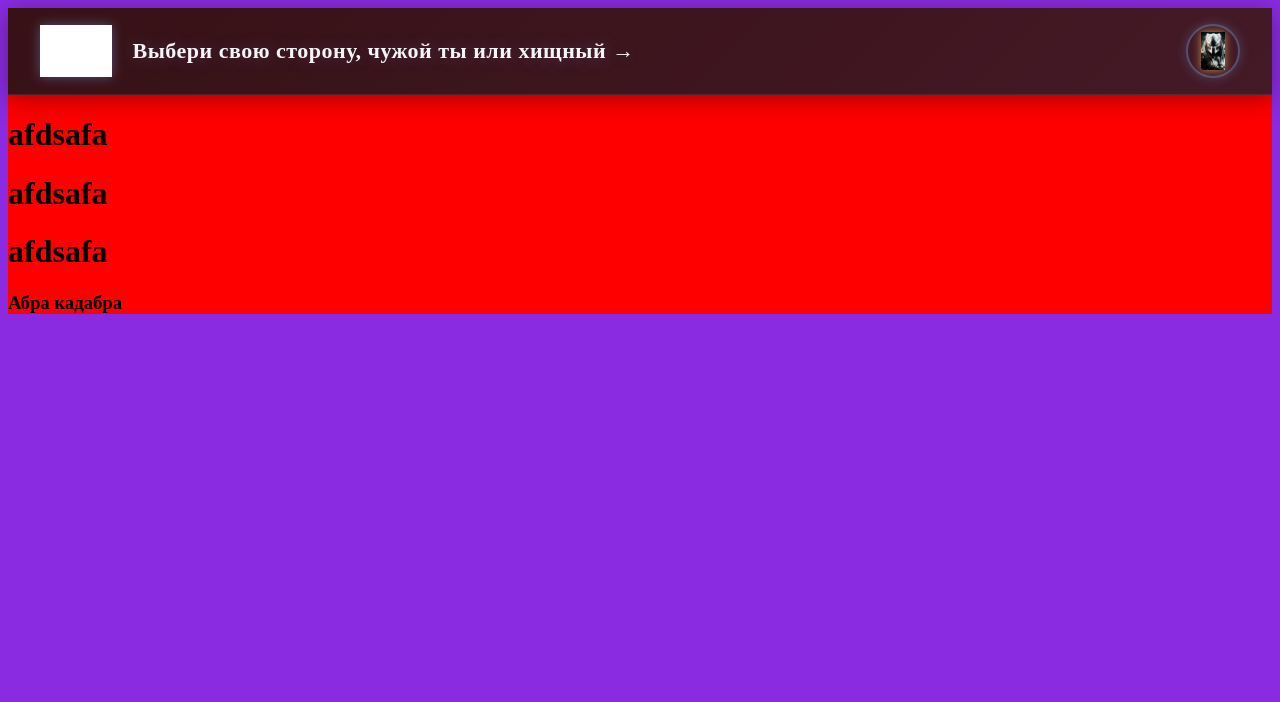
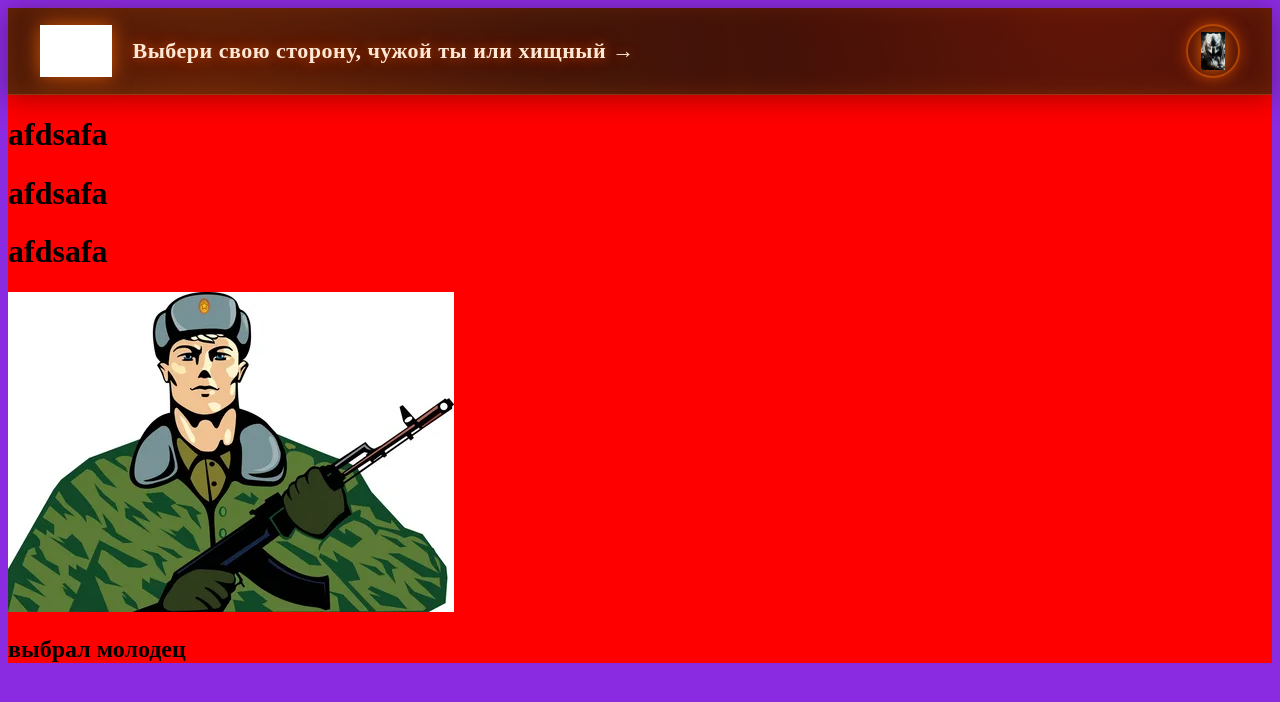
Before and after one commit to Igor9595/LandingSite, a React (Vite) app in the folder vite-project/: page / in a window 1280 px wide. Shown: the top 702 px of the page. Built offline with nearby package versions, Linux system fonts and the light colour scheme.

Commit message:
исправил фоотер

```diff
--- a/vite-project/src/Component/Footer.jsx
+++ b/vite-project/src/Component/Footer.jsx
@@ -1,7 +1,7 @@
 import { useContext } from "react"
 
 import style from "./style/Footer.module.css"
-
+import logo from "./Assets/AAAAA.png"
 import { currentTheme } from "../Contexts"
 
 function Footer() {
@@ -9,9 +9,10 @@ function Footer() {
   const theme= useContext(currentTheme)
   return (
     <footer className= {style.footerWrapper} data_theme = {theme}>
-
-        <h3>Абра кадабра</h3>
-
+       <img className={style.logo} data_theme = {theme} src={logo}/>
+            <h2 className={style.title} data_theme = {theme}>
+              выбрал молодец
+            </h2>
      </footer>
   )
 }
--- a/vite-project/src/Component/Header.jsx
+++ b/vite-project/src/Component/Header.jsx
@@ -23,8 +23,6 @@ function Header({switchTheme}) {
         {
           theme == "dark" ? <img src={BBBBB}></img > : <img src={CCCCC}></img>
         }
-
-
       </button>
   </header>
 )
--- a/vite-project/src/Component/style/Header.module.css
+++ b/vite-project/src/Component/style/Header.module.css
@@ -1,3 +1,4 @@
+/* ===== Базовые стили ===== */
 .headerclass {
   display: flex;
   align-items: center;
@@ -10,28 +11,94 @@
   backdrop-filter: blur(12px);
   -webkit-backdrop-filter: blur(12px);
   border-bottom: 1px solid transparent;
-  transition: background-color 0.35s ease, color 0.35s ease, border-color 0.35s ease, box-shadow 0.35s ease;
+  transition: background 0.45s ease, color 0.45s ease, border-color 0.45s ease, box-shadow 0.45s ease;
 }
 
+/* ===== Тёмная тема — огонь ===== */
 .headerclass[data_theme="dark"] {
-  background: linear-gradient(135deg, rgba(20, 20, 25, 0.85), rgba(35, 30, 45, 0.85));
-  color: #f5f5f7;
-  border-bottom-color: rgba(255, 255, 255, 0.08);
-  box-shadow: 0 4px 24px rgba(0, 0, 0, 0.35);
+  background:
+    radial-gradient(circle at 15% 120%, rgba(255, 90, 0, 0.28), transparent 55%),
+    radial-gradient(circle at 85% -20%, rgba(255, 40, 0, 0.22), transparent 50%),
+    linear-gradient(135deg, rgba(18, 12, 10, 0.92), rgba(40, 18, 8, 0.92));
+  color: #ffe9d6;
+  border-bottom-color: rgba(255, 120, 30, 0.35);
+  box-shadow:
+    0 4px 24px rgba(0, 0, 0, 0.45),
+    inset 0 -2px 20px rgba(255, 90, 0, 0.15);
+  animation: fireGlow 3s ease-in-out infinite alternate;
 }
 
-.headerclass[data_theme="light"] {
-  background: linear-gradient(135deg, rgba(255, 255, 255, 0.9), rgba(245, 247, 250, 0.9));
-  color: #1a1a1a;
-  border-bottom-color: rgba(0, 0, 0, 0.08);
-  box-shadow: 0 4px 24px rgba(0, 0, 0, 0.08);
+@keyframes fireGlow {
+  0% {
+    box-shadow:
+      0 4px 24px rgba(0, 0, 0, 0.45),
+      inset 0 -2px 20px rgba(255, 90, 0, 0.12);
+  }
+  50% {
+    box-shadow:
+      0 4px 28px rgba(255, 70, 0, 0.25),
+      inset 0 -2px 26px rgba(255, 140, 30, 0.28);
+  }
+  100% {
+    box-shadow:
+      0 4px 32px rgba(255, 90, 0, 0.35),
+      inset 0 -2px 32px rgba(255, 170, 40, 0.22);
+  }
 }
 
+/* ===== Светлая тема — молнии ===== */
+.headerclass[data_theme="light"] {
+  background:
+    radial-gradient(circle at 15% 120%, rgba(90, 160, 255, 0.18), transparent 55%),
+    radial-gradient(circle at 85% -20%, rgba(140, 200, 255, 0.22), transparent 50%),
+    linear-gradient(135deg, rgba(255, 255, 255, 0.95), rgba(235, 244, 255, 0.95));
+  color: #0f2033;
+  border-bottom-color: rgba(70, 140, 255, 0.35);
+  box-shadow:
+    0 4px 24px rgba(0, 0, 0, 0.08),
+    inset 0 -2px 18px rgba(90, 160, 255, 0.15);
+  animation: lightningGlow 3.5s ease-in-out infinite;
+}
+
+@keyframes lightningGlow {
+  0%, 100% {
+    box-shadow:
+      0 4px 24px rgba(0, 0, 0, 0.08),
+      inset 0 -2px 18px rgba(90, 160, 255, 0.12);
+  }
+  42% {
+    box-shadow:
+      0 4px 24px rgba(0, 0, 0, 0.08),
+      inset 0 -2px 18px rgba(90, 160, 255, 0.18);
+  }
+  44% {
+    box-shadow:
+      0 0 40px rgba(140, 200, 255, 0.75),
+      inset 0 -2px 40px rgba(180, 220, 255, 0.85);
+  }
+  46% {
+    box-shadow:
+      0 4px 24px rgba(0, 0, 0, 0.08),
+      inset 0 -2px 18px rgba(90, 160, 255, 0.18);
+  }
+  48% {
+    box-shadow:
+      0 0 30px rgba(140, 200, 255, 0.55),
+      inset 0 -2px 30px rgba(180, 220, 255, 0.7);
+  }
+  50% {
+    box-shadow:
+      0 4px 24px rgba(0, 0, 0, 0.08),
+      inset 0 -2px 18px rgba(90, 160, 255, 0.12);
+  }
+}
+
+/* ===== Логотип ===== */
 .logo {
   height: 52px;
   width: auto;
   object-fit: contain;
-  transition: filter 0.35s ease, transform 0.3s ease;
+  transition: filter 0.45s ease, transform 0.3s ease;
 }
 
 .logo:hover {
@@ -39,13 +106,14 @@
 }
 
 .logo[data_theme="dark"] {
-  filter: brightness(0) invert(1) drop-shadow(0 0 6px rgba(120, 180, 255, 0.4));
+  filter: brightness(0) invert(1) drop-shadow(0 0 10px rgba(255, 110, 0, 0.7));
 }
 
 .logo[data_theme="light"] {
-  filter: drop-shadow(0 0 6px rgba(0, 0, 0, 0.15));
+  filter: drop-shadow(0 0 10px rgba(90, 160, 255, 0.55));
 }
 
+/* ===== Заголовок ===== */
 .title {
   font-size: 22px;
   font-weight: 700;
@@ -53,19 +121,38 @@
   margin: 0;
   flex: 1;
   line-height: 1.3;
-  transition: color 0.35s ease, text-shadow 0.35s ease;
+  transition: color 0.45s ease, text-shadow 0.45s ease;
 }
 
 .title[data_theme="dark"] {
-  color: #f5f5f7;
-  text-shadow: 0 0 18px rgba(120, 180, 255, 0.25);
+  color: #ffe9d6;
+  text-shadow:
+    0 0 12px rgba(255, 90, 0, 0.6),
+    0 0 28px rgba(255, 40, 0, 0.35);
+  animation: fireText 2.5s ease-in-out infinite alternate;
+}
+
+@keyframes fireText {
+  from {
+    text-shadow:
+      0 0 10px rgba(255, 90, 0, 0.5),
+      0 0 24px rgba(255, 40, 0, 0.25);
+  }
+  to {
+    text-shadow:
+      0 0 16px rgba(255, 140, 0, 0.75),
+      0 0 36px rgba(255, 60, 0, 0.45);
+  }
 }
 
 .title[data_theme="light"] {
-  color: #1a1a1a;
-  text-shadow: 0 0 18px rgba(0, 0, 0, 0.06);
+  color: #0f2033;
+  text-shadow:
+    0 0 10px rgba(90, 160, 255, 0.55),
+    0 0 24px rgba(140, 200, 255, 0.35);
 }
 
+/* ===== Кнопка переключения ===== */
 .switchBtnTheme {
   background: transparent;
   border: 2px solid transparent;
@@ -75,26 +162,33 @@
   display: flex;
   align-items: center;
   justify-content: center;
-  transition: transform 0.25s ease, border-color 0.35s ease, box-shadow 0.35s ease, background-color 0.35s ease;
+  transition: transform 0.25s ease, border-color 0.45s ease, box-shadow 0.45s ease, background-color 0.45s ease;
 }
 
 .switchBtnTheme[data_theme="dark"] {
-  border-color: rgba(120, 180, 255, 0.35);
-  box-shadow: 0 0 12px rgba(120, 180, 255, 0.25);
+  border-color: rgba(255, 110, 0, 0.5);
+  box-shadow: 0 0 16px rgba(255, 90, 0, 0.45);
 }
 
 .switchBtnTheme[data_theme="light"] {
-  border-color: rgba(255, 160, 60, 0.45);
-  box-shadow: 0 0 12px rgba(255, 160, 60, 0.25);
+  border-color: rgba(90, 160, 255, 0.5);
+  box-shadow: 0 0 16px rgba(90, 160, 255, 0.4);
 }
 
 .switchBtnTheme:hover {
   transform: scale(1.12) rotate(15deg);
-  box-shadow: 0 0 22px rgba(120, 180, 255, 0.55);
+}
+
+.switchBtnTheme[data_theme="dark"]:hover {
+  box-shadow: 0 0 28px rgba(255, 120, 0, 0.75);
+}
+
+.switchBtnTheme[data_theme="light"]:hover {
+  box-shadow: 0 0 28px rgba(120, 190, 255, 0.8);
 }
 
 .switchBtnTheme:active {
-  transform: scale(0.95);
+  transform: scale(0.92);
 }
 
 .switchBtnTheme img {
@@ -105,9 +199,48 @@
 }
 
 .switchBtnTheme[data_theme="dark"] img {
-  filter: drop-shadow(0 0 4px rgba(255, 220, 120, 0.6));
+  filter: drop-shadow(0 0 8px rgba(255, 120, 0, 0.8));
 }
 
 .switchBtnTheme[data_theme="light"] img {
-  filter: drop-shadow(0 0 4px rgba(60, 60, 90, 0.4));
+  filter: drop-shadow(0 0 8px rgba(90, 160, 255, 0.8));
 }
+
+/* ===== Вспышка при смене темы ===== */
+.headerclass::before,
+.headerclass::after {
+  content: "";
+  position: absolute;
+  inset: 0;
+  pointer-events: none;
+  opacity: 0;
+  z-index: -1;
+}
+
+/* Огненная вспышка для тёмной темы */
+.headerclass[data_theme="dark"]::before {
+  background: radial-gradient(circle at 50% 50%, rgba(255, 160, 40, 0.85), rgba(255, 60, 0, 0.4) 40%, transparent 70%);
+  animation: fireFlash 0.9s ease-out;
+}
+
+@keyframes fireFlash {
+  0% { opacity: 0; transform: scale(0.6); }
+  25% { opacity: 1; transform: scale(1.1); }
+  100% { opacity: 0; transform: scale(1.4); }
+}
+
+/* Молниевая вспышка для светлой темы */
+.headerclass[data_theme="light"]::after {
+  background:
+    linear-gradient(115deg, transparent 40%, rgba(180, 220, 255, 0.95) 45%, rgba(255, 255, 255, 1) 47%, rgba(180, 220, 255, 0.95) 49%, transparent 55%),
+    radial-gradient(circle at 50% 50%, rgba(140, 200, 255, 0.7), transparent 60%);
+  animation: lightningFlash 0.7s ease-out;
+}
+
+@keyframes lightningFlash {
+  0% { opacity: 0; filter: blur(6px); }
+  15% { opacity: 1; filter: blur(0); }
+  25% { opacity: 0.3; }
+  35% { opacity: 1; }
+  100% { opacity: 0; filter: blur(4px); }
+}
```
